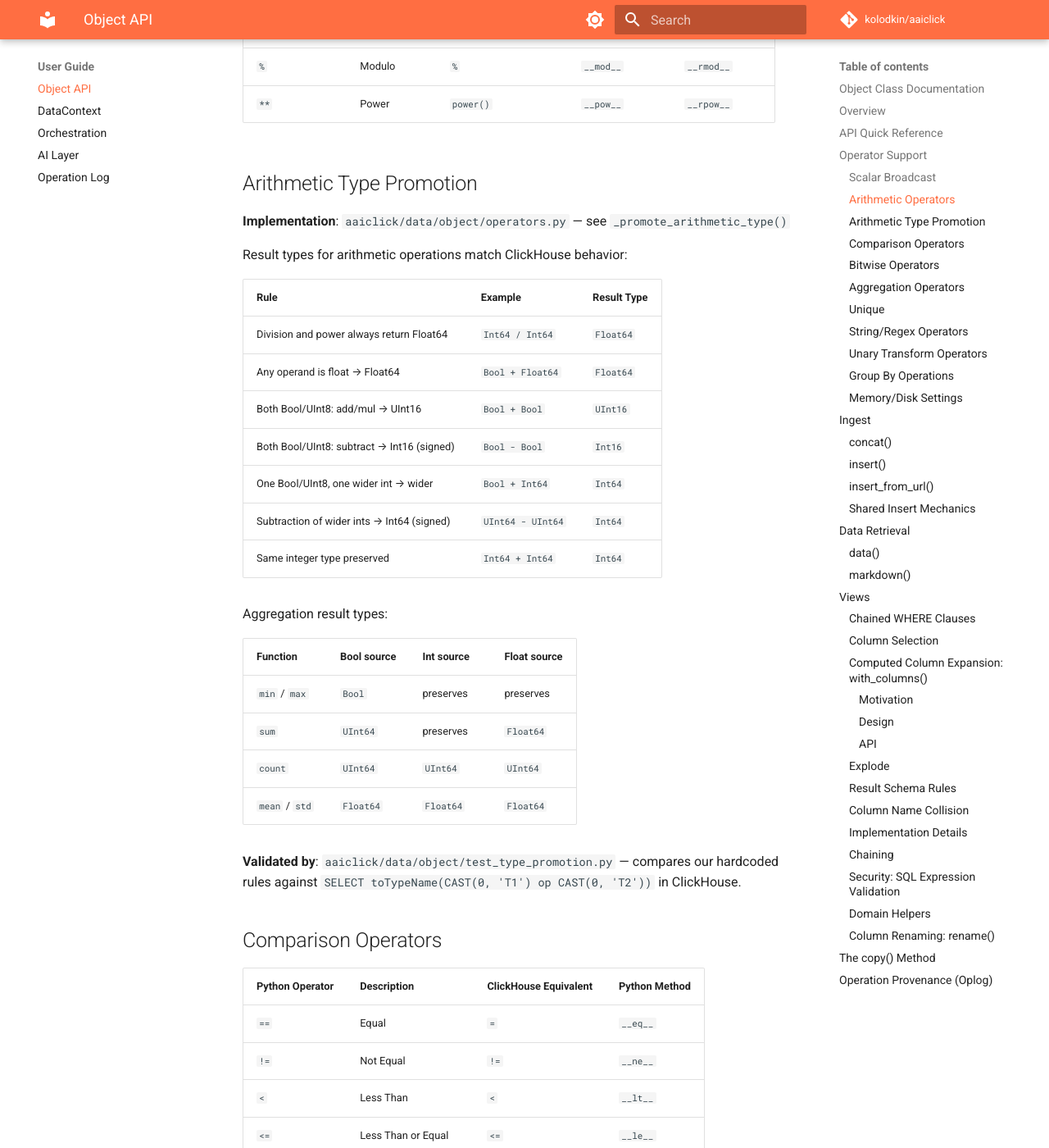
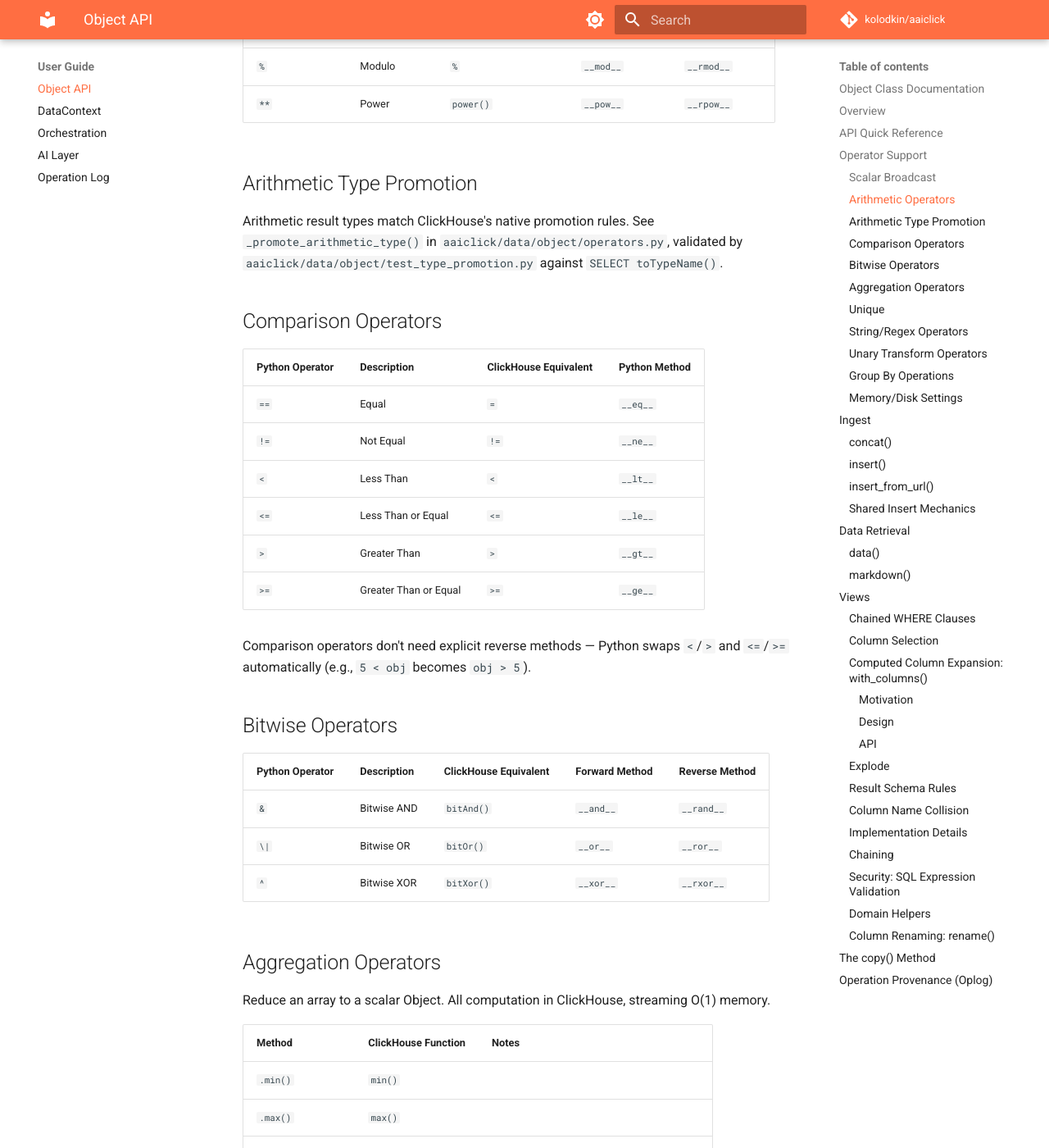
Before and after one commit to kolodkin/aaiclick, an MkDocs documentation site: the page built from docs/object.md, in a window 1280 px wide and 1400 px high, scrolled down 3467 px. Shown: the whole window at 82% size. Built offline with MkDocs 1.6.1 and Material for MkDocs 9.7.7, drawn with Linux system fonts in a browser that asks for light colours; comment, search, counter and statistics services are not loaded.

Commit message:
cleanup: shorten type promotion docs, add _ch_type_to_pa reference

```diff
--- a/docs/object.md
+++ b/docs/object.md
@@ -80,30 +80,7 @@ For runnable examples, see `examples/basic_operators.py`.
 
 ## Arithmetic Type Promotion
 
-**Implementation**: `aaiclick/data/object/operators.py` — see `_promote_arithmetic_type()`
-
-Result types for arithmetic operations match ClickHouse behavior:
-
-| Rule                                       | Example                    | Result Type |
-|--------------------------------------------|----------------------------|-------------|
-| Division and power always return Float64   | `Int64 / Int64`            | `Float64`   |
-| Any operand is float → Float64             | `Bool + Float64`           | `Float64`   |
-| Both Bool/UInt8: add/mul → UInt16          | `Bool + Bool`              | `UInt16`    |
-| Both Bool/UInt8: subtract → Int16 (signed) | `Bool - Bool`              | `Int16`     |
-| One Bool/UInt8, one wider int → wider      | `Bool + Int64`             | `Int64`     |
-| Subtraction of wider ints → Int64 (signed) | `UInt64 - UInt64`          | `Int64`     |
-| Same integer type preserved                | `Int64 + Int64`            | `Int64`     |
-
-Aggregation result types:
-
-| Function       | Bool source | Int source | Float source |
-|----------------|-------------|------------|--------------|
-| `min` / `max`  | `Bool`      | preserves  | preserves    |
-| `sum`          | `UInt64`    | preserves  | `Float64`    |
-| `count`        | `UInt64`    | `UInt64`   | `UInt64`     |
-| `mean` / `std` | `Float64`   | `Float64`  | `Float64`    |
-
-**Validated by**: `aaiclick/data/object/test_type_promotion.py` — compares our hardcoded rules against `SELECT toTypeName(CAST(0, 'T1') op CAST(0, 'T2'))` in ClickHouse.
+Arithmetic result types match ClickHouse's native promotion rules. See `_promote_arithmetic_type()` in `aaiclick/data/object/operators.py`, validated by `aaiclick/data/object/test_type_promotion.py` against `SELECT toTypeName()`.
 
 ## Comparison Operators
 
```
Also changed, not shown: docs/data_context.md (+2 -0 lines).
